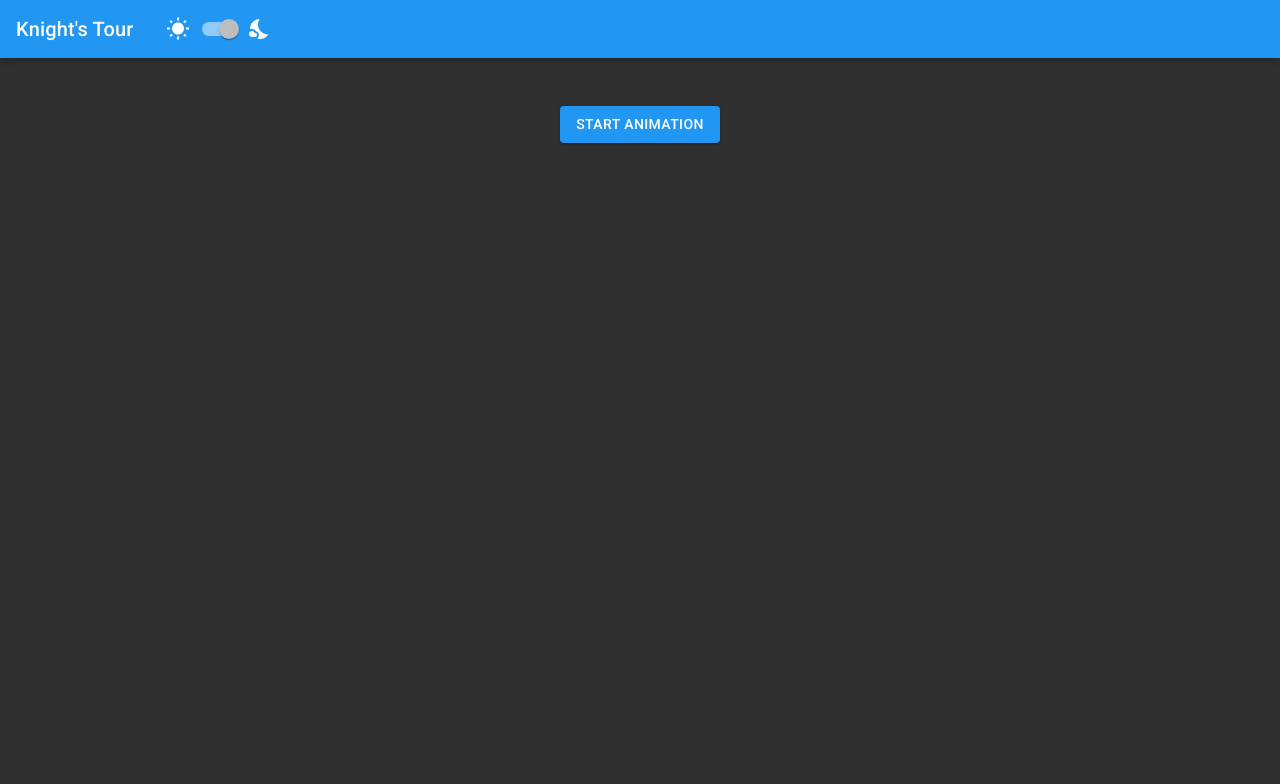
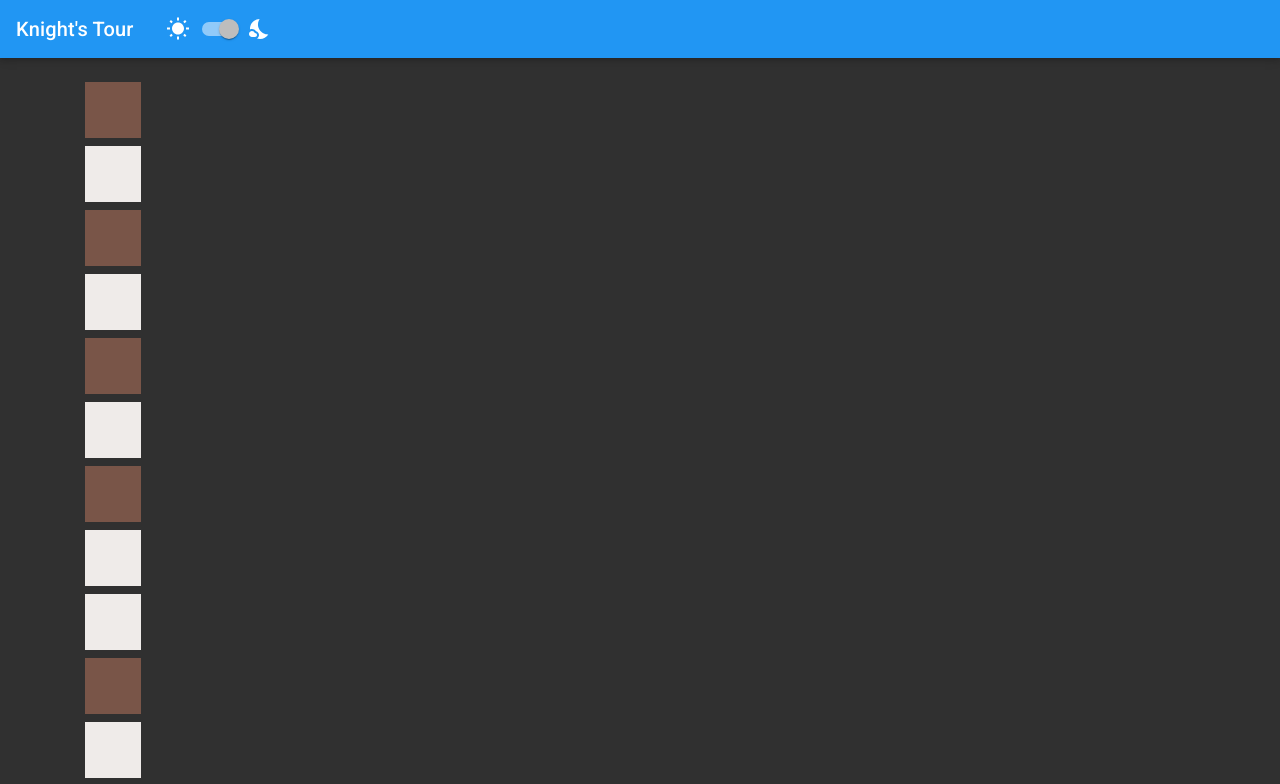
Before and after one commit to KKowalewski24/GoodyLabs-KnightsTour, a React (Create React App) app in the folder frontend/: page / in a window 1280 px wide. Shown: the top 784 px of the page. Built offline with nearby package versions, Linux system fonts and the light colour scheme.

Commit message:
Add state of board + displaying value on click

```diff
--- a/frontend/src/component/board/Board.js
+++ b/frontend/src/component/board/Board.js
@@ -5,21 +5,49 @@ import Cell from "../cell/Cell";
 export const Board = (props) => {
 
   /*----------------------- VARIABLE REGION -----------------------*/
-  const renderRow = (pointY) => {
-    return (
-      <>
-      </>
-    );
+  const returnProperCellColor = (pointX, pointY) => {
+    if (pointY % 2 === 0) {
+      if (pointX % 2 === 0) {
+        return {backgroundColor: "#efebe9"};
+      } else if (pointX % 2 === 1) {
+        return {backgroundColor: "#795548"};
+      }
+    } else if (pointY % 2 === 1) {
+      if (pointX % 2 === 0) {
+        return {backgroundColor: "#795548"};
+      } else if (pointX % 2 === 1) {
+        return {backgroundColor: "#efebe9"};
+      }
+    }
   };
+
+  // const makeRow = () => {
+  //   return (
+  //
+  //   );
+  // };
 
   /*------------------------ RETURN REGION ------------------------*/
   return (
-    <>
-
-    </>
-  );
+    props.boardData.map((it, index) => {
+      console.log(index)
+      return (
+        <Cell
+          key={index}
+          pointX={it.pointX}
+          pointY={it.pointY}
+          cellColor={returnProperCellColor(it.pointX, it.pointY)}
+          cellValue={it.orderNumber ? it.orderNumber : ""}
+          onClickChooseCell={props.onClickChooseCell}
+        />
+      );
+    })
+  )
 };
 
-Board.propTypes = {};
+Board.propTypes = {
+  boardData: propTypes.array.isRequired,
+  onClickChooseCell: propTypes.func.isRequired,
+};
 
 export default Board;
--- a/frontend/src/component/cell/Cell.js
+++ b/frontend/src/component/cell/Cell.js
@@ -1,21 +1,32 @@
-import React from "react";
+import React, {useState} from "react";
 import propTypes from "prop-types";
 import "./Cell.css";
 
 export const Cell = (props) => {
 
   /*----------------------- VARIABLE REGION -----------------------*/
+  const [pointX] = useState(props.pointX);
+  const [pointY] = useState(props.pointY);
 
   /*------------------------ RETURN REGION ------------------------*/
   return (
-    <div className="cell" style={cellColor}>
+    <div
+      className="cell" style={props.cellColor}
+      onClick={() => props.onClickChooseCell(pointX, pointY)}
+    >
       <h2 className="text-center font-weight-bold black-text">
-
+        {props.cellValue}
       </h2>
     </div>
   );
 };
 
-Cell.propTypes = {};
+Cell.propTypes = {
+  pointX: propTypes.number.isRequired,
+  pointY: propTypes.number.isRequired,
+  cellValue: propTypes.any.isRequired,
+  cellColor: propTypes.object.isRequired,
+  onClickChooseCell: propTypes.func.isRequired,
+};
 
 export default Cell;
--- a/frontend/src/page/home-page/HomePage.js
+++ b/frontend/src/page/home-page/HomePage.js
@@ -1,16 +1,30 @@
 import React, {useState} from "react";
 import axios from "axios";
 import Board from "../../component/board/Board";
-import {API_LINK} from "../../constants";
+import {API_LINK, BOARD_SIZE} from "../../constants";
 import Button from "@material-ui/core/Button";
+
+const fillInitialBoard = () => {
+  let board = [];
+
+  for (let i = BOARD_SIZE - 1; i >= 0; i--) {
+    for (let j = 0; j < BOARD_SIZE; j++) {
+      board.push({"pointX": j, "pointY": i});
+    }
+  }
+
+  return board;
+};
 
 export const HomePage = (props) => {
 
   /*----------------------- VARIABLE REGION -----------------------*/
+  const [initialBoard, setInitialBoard] = useState(fillInitialBoard);
+
   const [chosenPointX, setChosenPointX] = useState(null);
   const [chosenPointY, setChosenPointY] = useState(null);
 
-  const [chessBoard, setChessBoard] = useState([]);
+  const [chessBoard, setChessBoard] = useState();
   const [isLoaded, setIsLoaded] = useState(false);
   const [isError, setIsError] = useState(false);
 
@@ -31,21 +45,19 @@ export const HomePage = (props) => {
         setIsError(true);
       });
   };
+  const onClickChooseCell = (pointX, pointY) => {
+    initialBoard.forEach(it => {
+      if (it.hasOwnProperty("orderNumber")) {
+        delete it.orderNumber;
+      }
 
-  const returnProperCellColor = (pointX, pointY) => {
-    if (pointY % 2 === 0) {
-      if (pointX % 2 === 0) {
-        return {backgroundColor: "#efebe9"};
-      } else if (pointX % 2 === 1) {
-        return {backgroundColor: "#795548"};
+      if (it.pointX === pointX && it.pointY === pointY) {
+        it.orderNumber = 1;
       }
-    } else if (pointY % 2 === 1) {
-      if (pointX % 2 === 0) {
-        return {backgroundColor: "#795548"};
-      } else if (pointX % 2 === 1) {
-        return {backgroundColor: "#efebe9"};
-      }
-    }
+    })
+
+    setChosenPointX(pointX);
+    setChosenPointY(pointY);
   };
 
   const onClickStartAnimation = () => {
@@ -57,9 +69,9 @@ export const HomePage = (props) => {
   return (
     <>
       <div className="container my-4">
-
         <Board
-
+          boardData={chessBoard ? chessBoard : initialBoard}
+          onClickChooseCell={onClickChooseCell}
         />
 
         <div className="row justify-content-center mt-2 mb-4">
```
